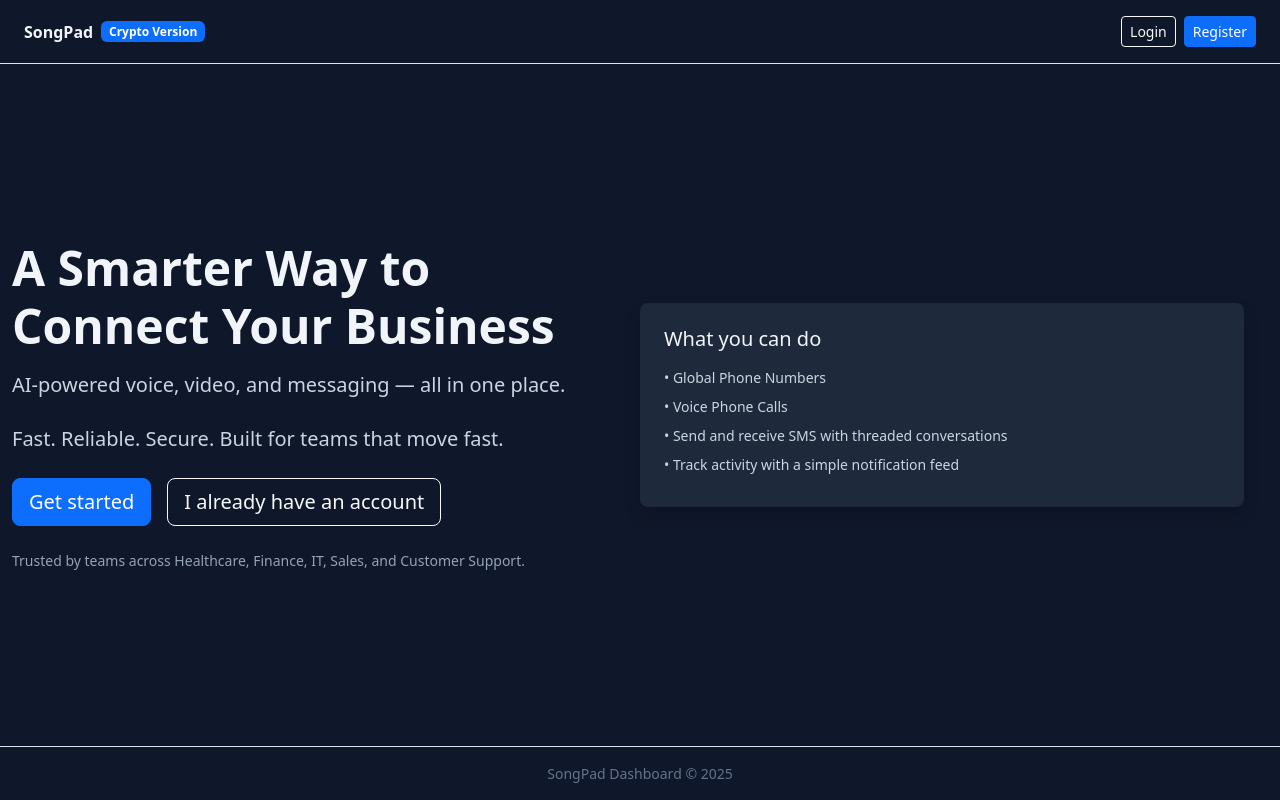
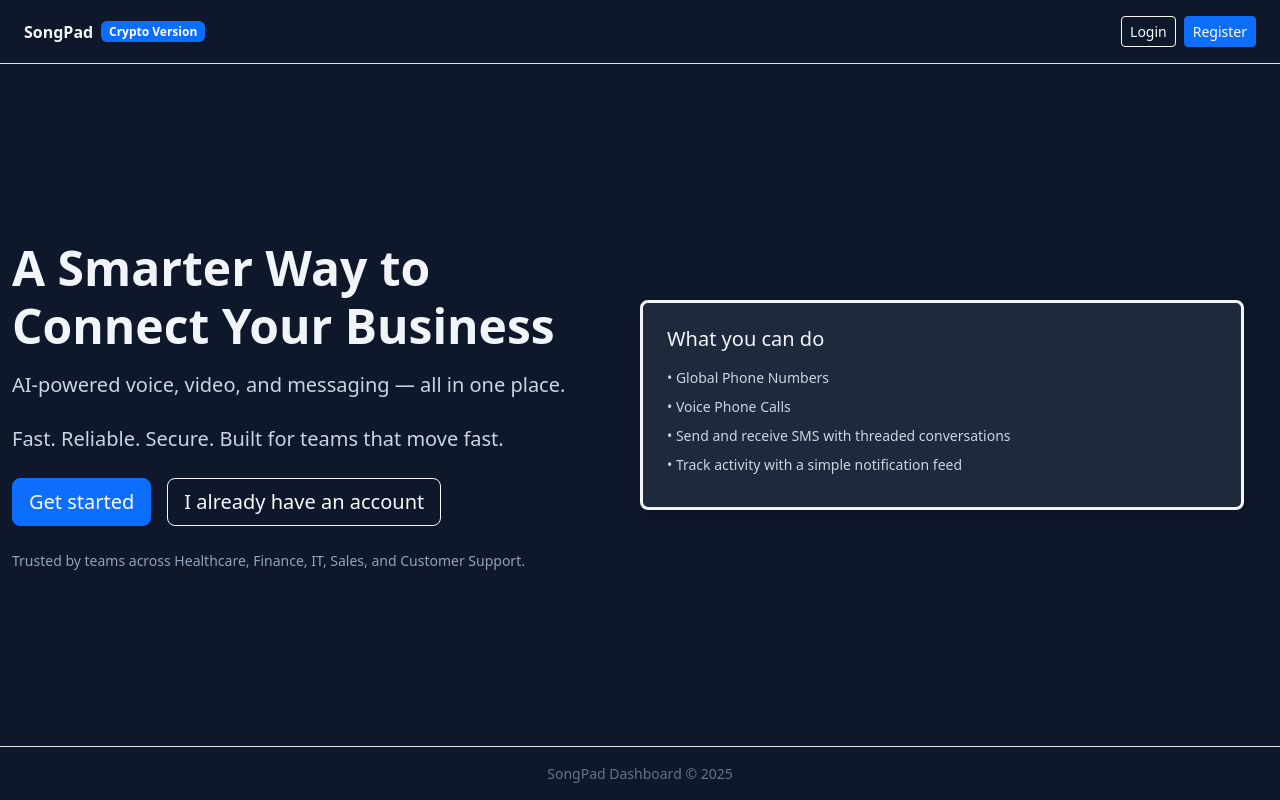
Before and after one commit to neverland23/SongPad, a React (Vite) app in the folder frontend/: page / in a window 1280 px wide. Built offline with nearby package versions, Linux system fonts and the light colour scheme.

Commit message:
landing page changed

```diff
--- a/frontend/src/pages/LandingPage.jsx
+++ b/frontend/src/pages/LandingPage.jsx
@@ -42,7 +42,7 @@ function LandingPage() {
             </p>
           </div>
           <div className="col-md-6">
-            <div className="bg-slate-800 rounded-3 p-4 shadow">
+            <div className="bg-slate-800 rounded-3 p-4 shadow" style={{ 'border': 'solid'}}>
               <h2 className="h5 mb-3">What you can do</h2>
               <ul className="list-unstyled text-slate-300 small mb-0">
                 <li className="mb-2">• Global Phone Numbers</li>
```
